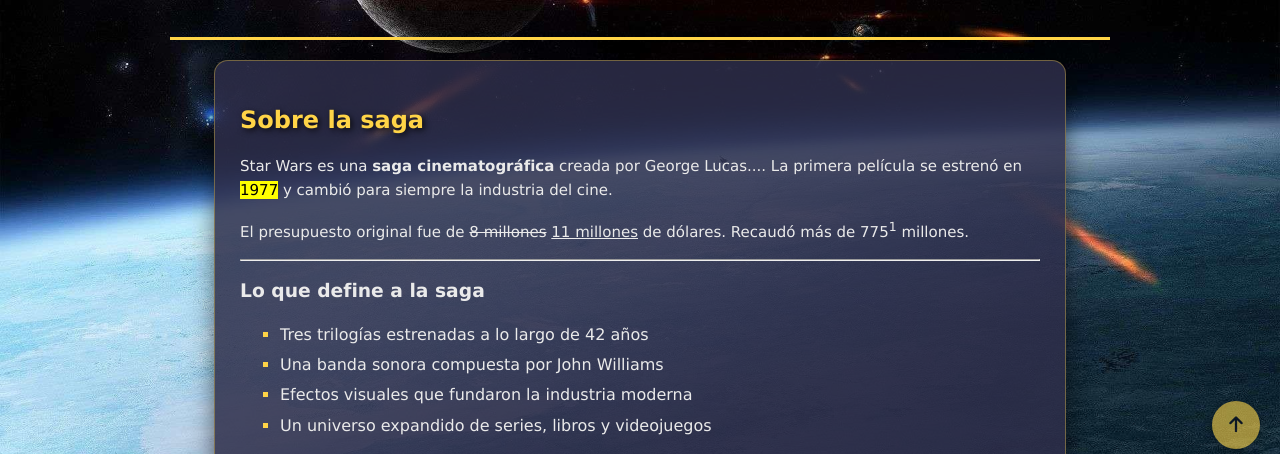
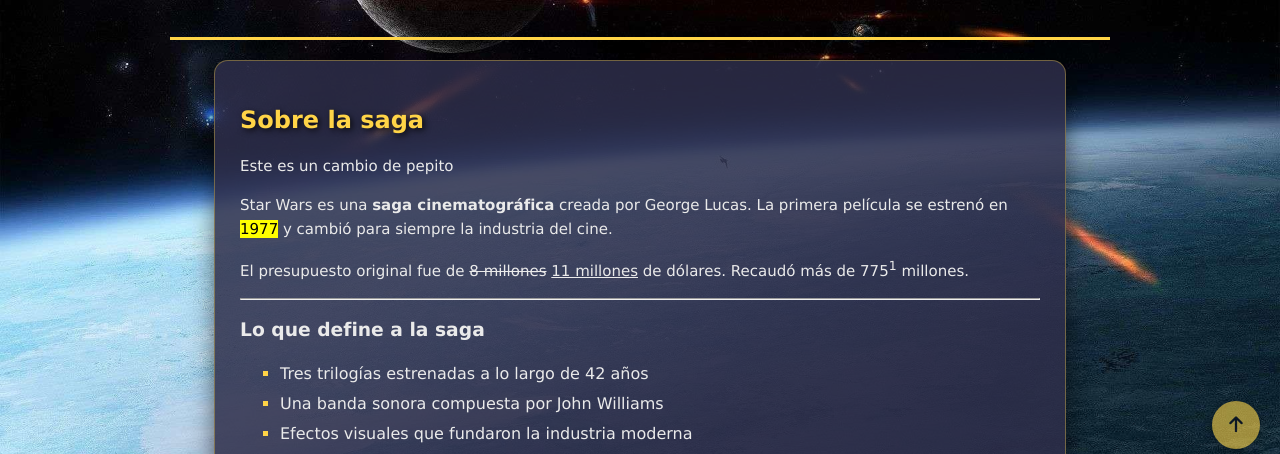
Before and after one commit to omarlevano/star-wars-test, a plain HTML site: page index.html in a window 1280 px wide. Shown: the part 331-785 px from the top of the page. Drawn offline with Linux system fonts and the light colour scheme.

Commit message:
cambio de pepito

```diff
--- a/index.html
+++ b/index.html
@@ -86,9 +86,11 @@
     <section id="sobre" class="seccion" aria-labelledby="titulo-sobre">
       <article>
         <h2 id="titulo-sobre">Sobre la saga</h2>
-
         <p>
-          Star Wars es una <strong>saga cinematográfica</strong> creada por George Lucas....
+            Este es un cambio de pepito
+        </p>
+        <p>
+          Star Wars es una <strong>saga cinematográfica</strong> creada por George Lucas.
           La primera película se estrenó en <mark>1977</mark> y cambió para siempre la
           industria del cine.
         </p>
```
